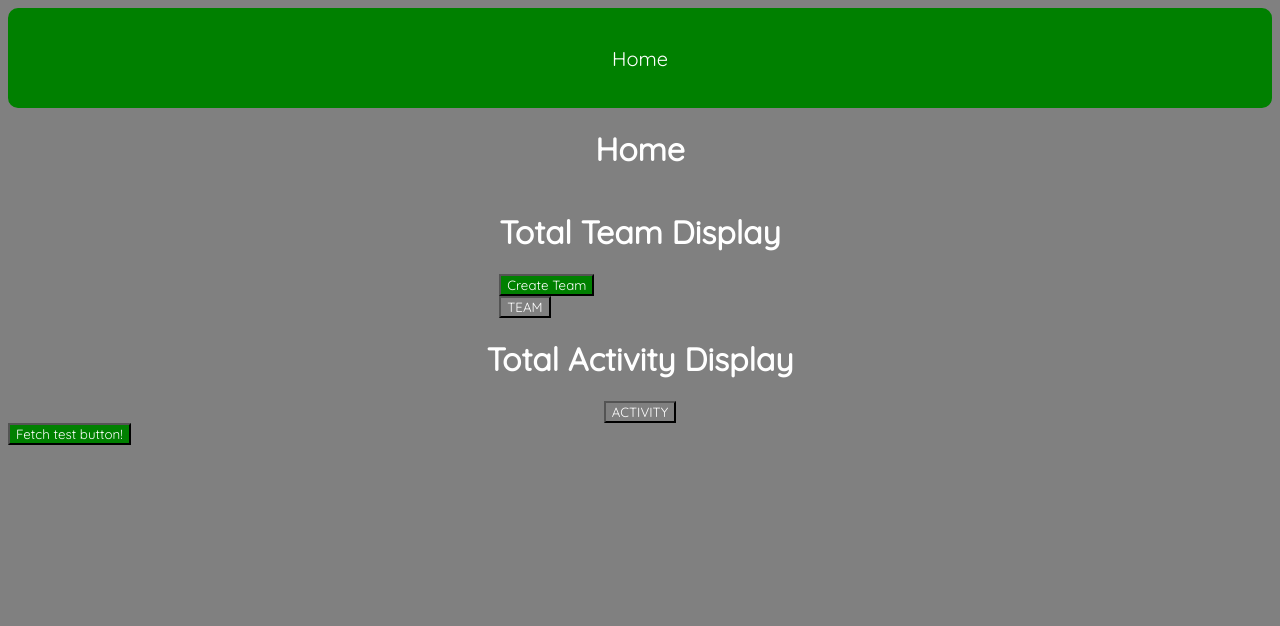
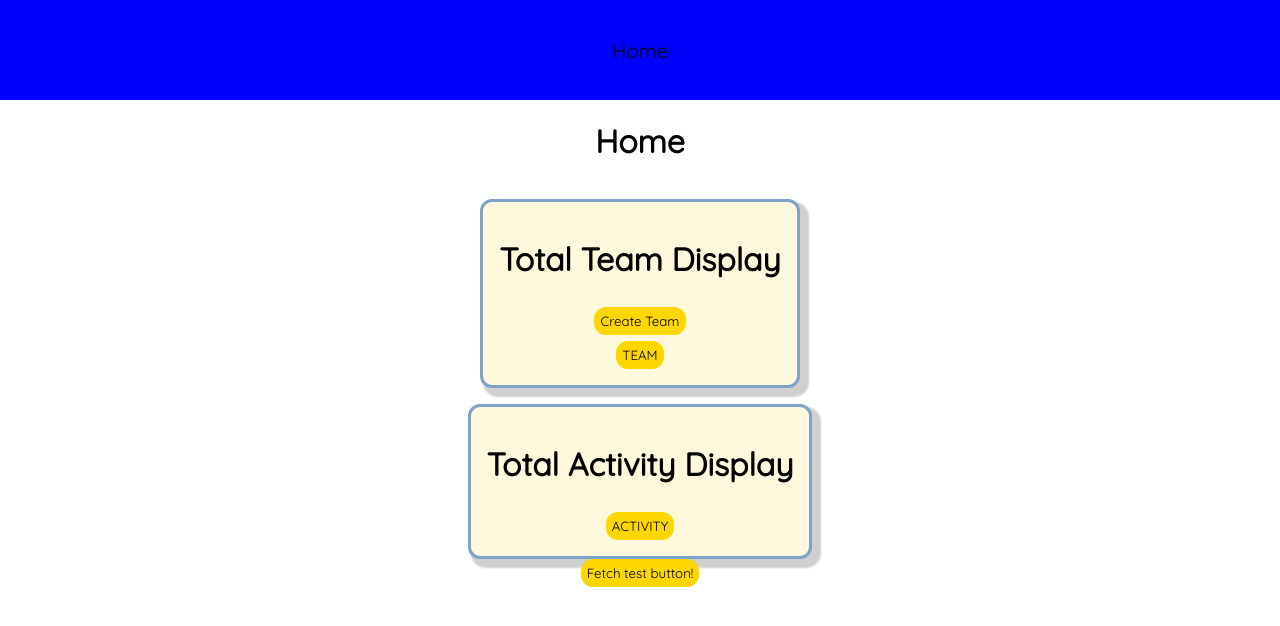
Before and after one commit to AAAS-Codesmith/Activit.io, a React app: page / in a window 1280 px wide. Shown: the top 626 px of the page. Built offline with nearby package versions, Linux system fonts and the light colour scheme.

Commit message:
added styles

```diff
--- a/src/App.jsx
+++ b/src/App.jsx
@@ -23,7 +23,7 @@ function App() {
   }
 
   return (
-    <div className='main-app'>
+    <div className='main-app flex-column flex-center'>
       <HomeButton />
       <Routes>
         {/* <Route path='/' element={<LoginPage />} /> */}
--- a/src/components/ActivityCard.jsx
+++ b/src/components/ActivityCard.jsx
@@ -5,7 +5,7 @@ const ActivityCard = () => {
   return (
     <div>
       <Link to='/activities' >
-        <button onClick={() => {
+        <button className='button' onClick={() => {
           console.log('Move to activity')
         }}>
           ACTIVITY
--- a/src/components/HomeButton.jsx
+++ b/src/components/HomeButton.jsx
@@ -4,7 +4,7 @@ import { Link } from 'react-router-dom'
 function HomeButton() {
 
   return (
-    <div>
+    <div className='home-button'>
       <Link to='/' className='home-button-link'>
         <button className='home-button button'
           onClick={() => {
--- a/src/components/TeamCard.jsx
+++ b/src/components/TeamCard.jsx
@@ -5,7 +5,7 @@ const TeamCard = () => {
   return (
     <div>
       <Link to='/teamInfo'>
-        <button onClick={
+        <button className='button' onClick={
           () => {
             console.log('Going to team info');
           }}>
--- a/src/components/TotalActivityDisplay.jsx
+++ b/src/components/TotalActivityDisplay.jsx
@@ -12,7 +12,7 @@ function TotalActivityDisplay() {
     <ActivityCard />
   )
   return (
-    <div className='total-activity-display flex-column flex-center'>
+    <div className='total-activity-display flex-column flex-center container-card'>
       <h1>Total Activity Display</h1>
       {activitesArr}
     </div>
--- a/src/components/TotalTeamDisplay.jsx
+++ b/src/components/TotalTeamDisplay.jsx
@@ -16,7 +16,7 @@ function TotalTeamDisplay() {
     <TeamCard />
   )
   return (
-    <div className='total-team-display'>
+    <div className='total-team-display flex-column flex-center container-card'>
       <h1>Total Team Display</h1>
       <Link to='/createTeam'>
         <button className='button'>
--- a/src/containers/CreateTeam.jsx
+++ b/src/containers/CreateTeam.jsx
@@ -9,7 +9,7 @@ const createTeam = () => {
 
 function CreateTeam() {
   return (
-    <div className='create-team flex-column flex-center'>
+    <div className='create-team flex-column flex-center container-card'>
       <h1>Create Team</h1>
       <form className='form' onSubmit={(e) => {
         e.preventDefault();
--- a/src/containers/Home.jsx
+++ b/src/containers/Home.jsx
@@ -4,7 +4,7 @@ import TotalActivityDisplay from '../components/TotalActivityDisplay.jsx';
 
 function Home() {
   return (
-    <div className='flex-column flex-center home'>
+    <div className='flex-column flex-center home '>
       <h1>Home</h1>
       <TotalTeamDisplay />
       <TotalActivityDisplay />
--- a/src/styles.css
+++ b/src/styles.css
@@ -1,9 +1,13 @@
 @import url('https://fonts.googleapis.com/css2?family=Cabin&family=Quicksand&display=swap');
+* {
+  font-family: 'Quicksand', sans-serif;
+}
 
-* {
-  background-color: gray;
-  color: white;
+body {
+  background-color: white;
+  color: black;
   font-family: 'Quicksand', sans-serif;
+  margin: 0 auto;
 }
 
 #test {
@@ -11,7 +15,10 @@
 }
 
 .button {
-  background-color: green;
+  background-color: gold;
+  padding: 6px;
+  border: rgb(1, 43, 1);
+  border-radius: 12px;
 }
 .button:hover{
   background-color: blue;
@@ -21,14 +28,13 @@
 .home-button {
   position: sticky;
   top: 0;
-  background-color: green;
+  background-color: gold;
   min-height: 100px;
   min-width: 150px;
   font-size: 20px;
   width: 100%;
-  border: solid green;
-  border-radius: 10px;
-  align-self: stretch;
+  border-radius: 0px;
+  flex: 1;
 }
 
 .flex-center {
@@ -41,8 +47,12 @@
   flex-direction: column;
 }
 
+.home {
+  gap: 16px;
+}
+
 .form{
-  gap: 6px;
+  margin: 6px;
 }
 
 .main-app {
@@ -58,3 +68,12 @@
 .activity-info {
 
 }
+
+.container-card {
+  background-color: cornsilk;
+  padding: 16px;
+  border: solid rgb(125, 163, 199);
+  border-radius: 12px;
+  gap: 6px;
+  box-shadow: 6px 6px 2px 3px rgb(207, 207, 207);
+}
```
